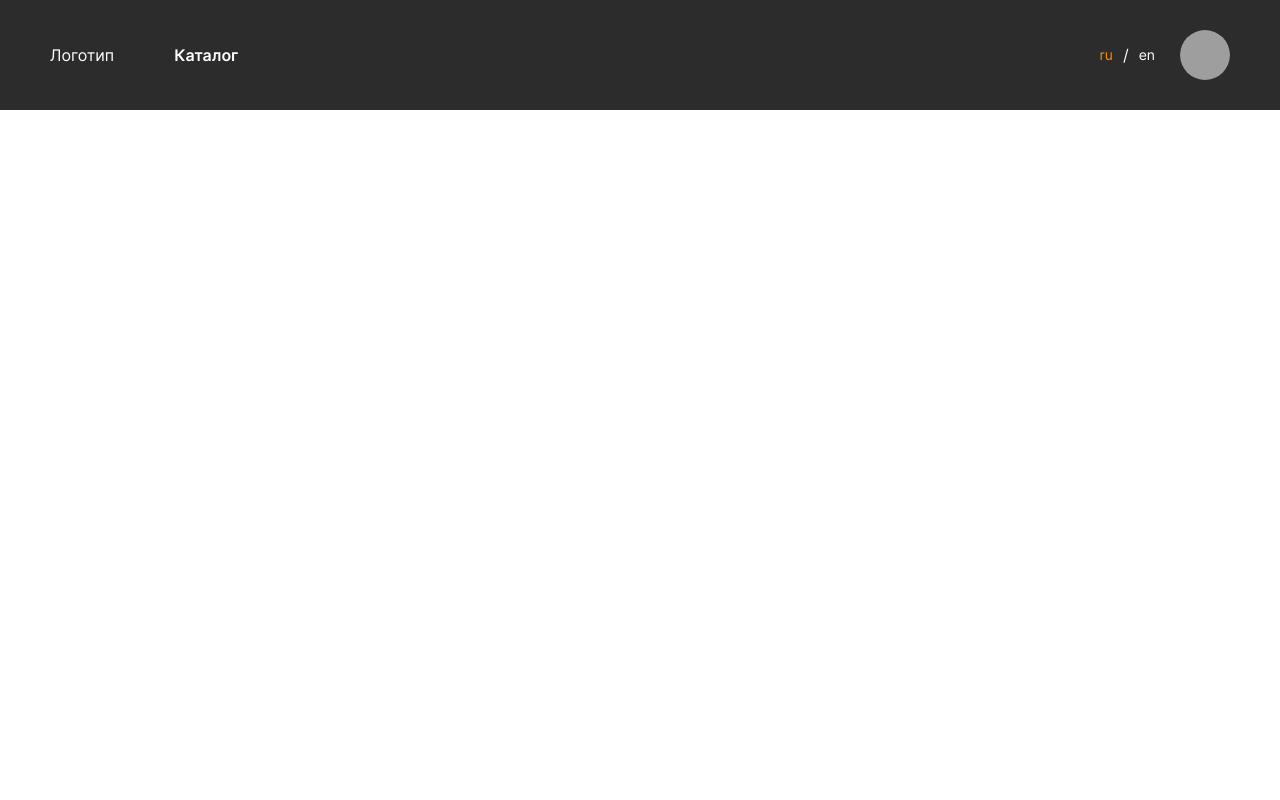
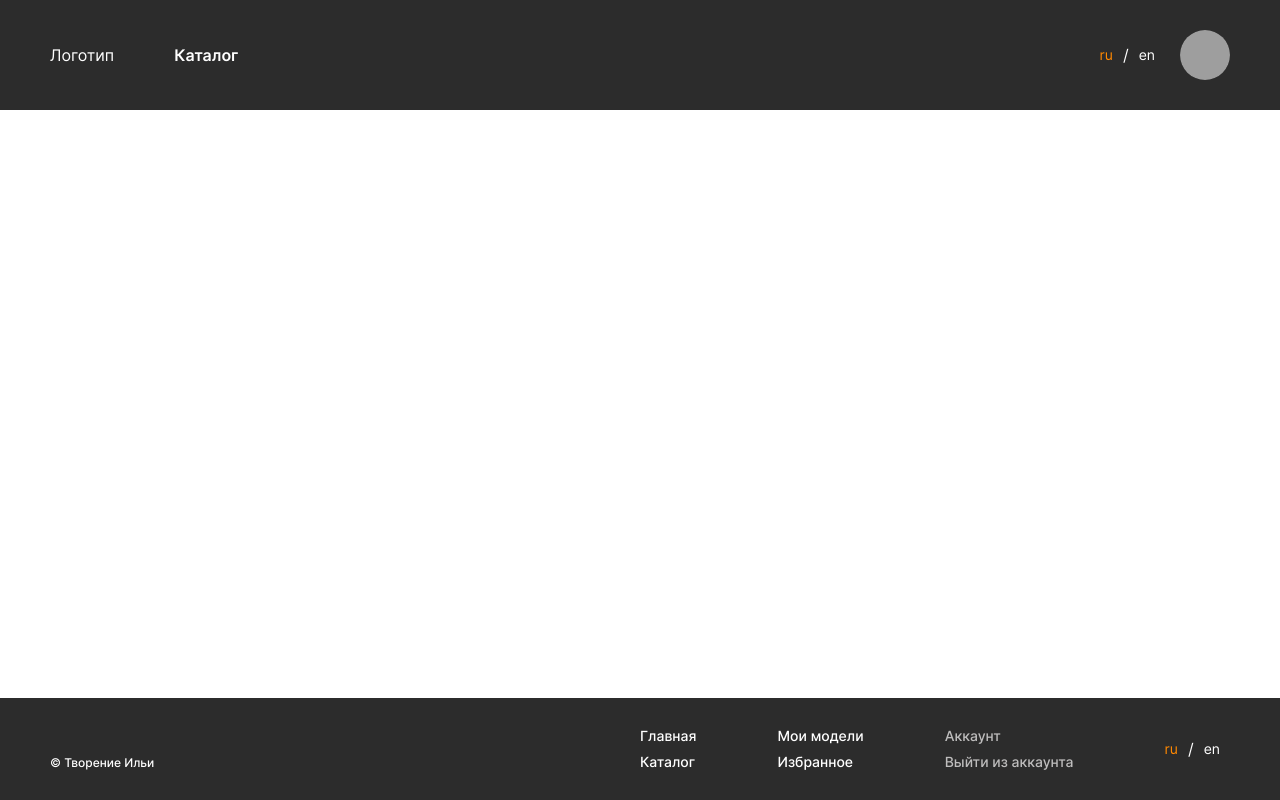
Before and after one commit to Raznex/collections, a React (Create React App) app: page / in a window 1280 px wide. Built offline with nearby package versions, Linux system fonts and the light colour scheme; grey boxes are pictures that could not be loaded.

Commit message:
Add header footer

```diff
--- /dev/null
+++ b/src/components/LanguageButtons/LanguageButtons.jsx
@@ -0,0 +1,14 @@
+import './LanguageButtons.scss';
+const LanguageButtons = () => {
+  return (
+    <div className='language'>
+      <button className='language__button-lang language__button-lang_active'>
+        ru
+      </button>
+      <p>/</p>
+      <button className='language__button-lang'>en</button>
+    </div>
+  );
+};
+
+export default LanguageButtons;
--- /dev/null
+++ b/src/components/LanguageButtons/LanguageButtons.scss
@@ -0,0 +1,16 @@
+@import '../../assets/styles/mixins/mixins';
+@import '../../assets/styles/colors/colors';
+
+.language {
+  @include flex-center();
+  color: white;
+
+  &__button-lang {
+    @include button-style(0, 7px 10px, transparent, transparent);
+    @include text-style($color: white);
+
+    &_active {
+      color: $orange;
+    }
+  }
+}
--- a/src/pages/App/App.jsx
+++ b/src/pages/App/App.jsx
@@ -1,10 +1,12 @@
 import './App.scss';
 import Header from '../Header/Header';
+import Footer from '../Footer/Footer';
 
 const App = () => {
   return (
     <div className='app'>
       <Header />
+      <Footer />
     </div>
   );
 };
--- a/src/pages/App/App.scss
+++ b/src/pages/App/App.scss
@@ -2,6 +2,7 @@
 @import '../../assets/styles/colors/colors';
 .app {
   width: 100%;
-  @include flex-center(column);
+  height: 100vh;
+  @include flex-center(column, space-between);
   font-family: Inter, Arial, serif;
 }
--- /dev/null
+++ b/src/pages/Footer/Footer.jsx
@@ -0,0 +1,30 @@
+import './Footer.scss';
+import LanguageButtons from '../../components/LanguageButtons/LanguageButtons';
+
+const Footer = () => {
+  const userAuthorized = true;
+  return (
+    <footer className='footer'>
+      <div className='footer__container'>
+        <p className='footer__author'>© Творение Ильи</p>
+        <div className='footer__menu'>
+          <ul className='footer__list'>
+            <li className='footer__link'>Главная</li>
+            <li className='footer__link'>Каталог</li>
+          </ul>
+          <ul className='footer__list'>
+            <li className='footer__link'>Мои модели</li>
+            <li className='footer__link'>Избранное</li>
+          </ul>
+          <ul className='footer__list'>
+            <li className='footer__link footer__link_acc'>Аккаунт</li>
+            <li className='footer__link footer__link_acc'>Выйти из аккаунта</li>
+          </ul>
+          <LanguageButtons />
+        </div>
+      </div>
+    </footer>
+  );
+};
+
+export default Footer;
--- /dev/null
+++ b/src/pages/Footer/Footer.scss
@@ -0,0 +1,41 @@
+@import '../../assets/styles/mixins/mixins';
+@import '../../assets/styles/colors/colors';
+
+.footer {
+  @include flex-center();
+  width: 100%;
+  background-color: $dark-charcoal;
+
+  &__container {
+    @include flex-center(row, space-between, flex-end);
+    @include block;
+    margin: 30px 0;
+  }
+
+  &__author {
+    @include text-style(500, 12px, 15px, $white);
+  }
+
+  &__menu {
+    width: 50%;
+    @include flex-center(row, space-between);
+  }
+
+  &__list {
+    display: flex;
+    flex-direction: column;
+    gap: 10px;
+    list-style: none;
+
+    &_authorized {
+      flex-wrap: wrap;
+    }
+  }
+
+  &__link {
+    @include text-style($font-weight: 500, $color: $white, $text-align: left);
+    &_acc {
+      color: $gray;
+    }
+  }
+}
--- a/src/pages/Header/Header.jsx
+++ b/src/pages/Header/Header.jsx
@@ -1,6 +1,7 @@
 import React, { useEffect } from 'react';
 import './Header.scss';
 import avatar from '../../assets/icons/vombat-1.jpg';
+import LanguageButtons from '../../components/LanguageButtons/LanguageButtons';
 const Header = () => {
   const userAuthorized = true;
   const [anchorEl, setAnchorEl] = React.useState(null);
@@ -43,13 +44,7 @@ const Header = () => {
           </ul>
         </nav>
         <div className='header__account'>
-          <div className='header__language'>
-            <button className='header__button-lang header__button-lang_active'>
-              ru
-            </button>
-            <p>/</p>
-            <button className='header__button-lang'>en</button>
-          </div>
+          <LanguageButtons />
           {userAuthorized ? (
             <div className='header__account-settings'>
               <button
```
Also changed, not shown: .eslintrc.json, src/pages/Login/Login.jsx (added), src/pages/Login/Login.scss (added).
